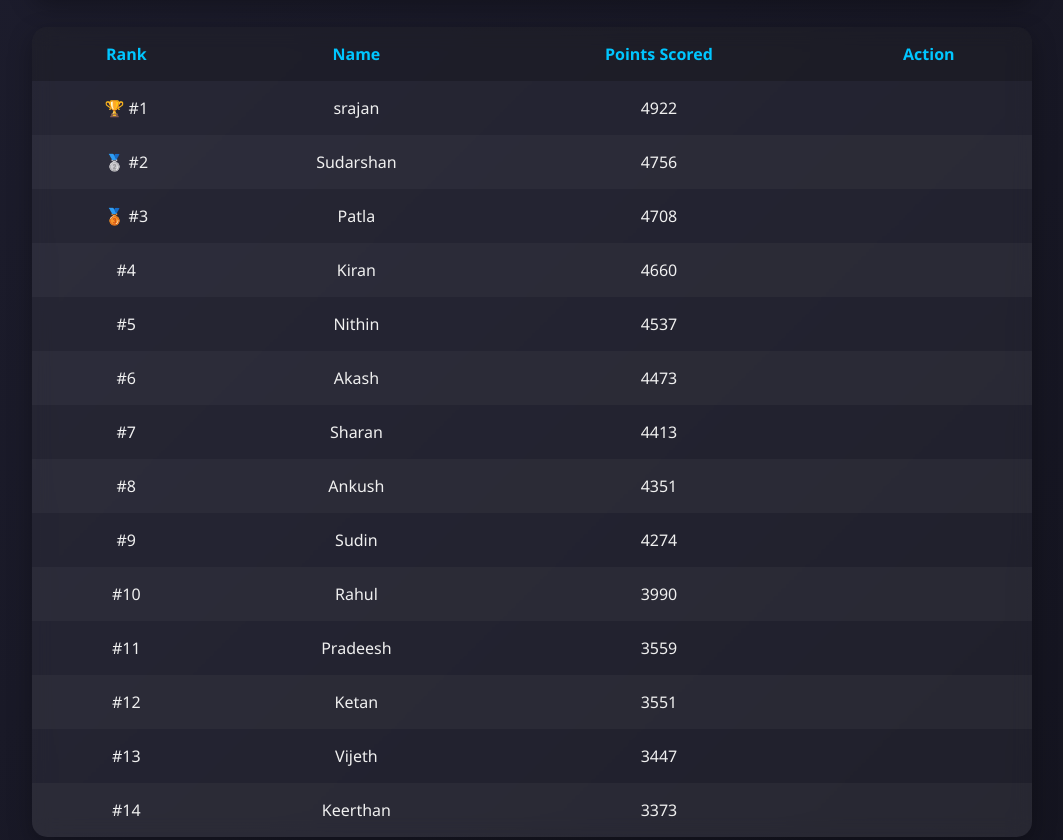
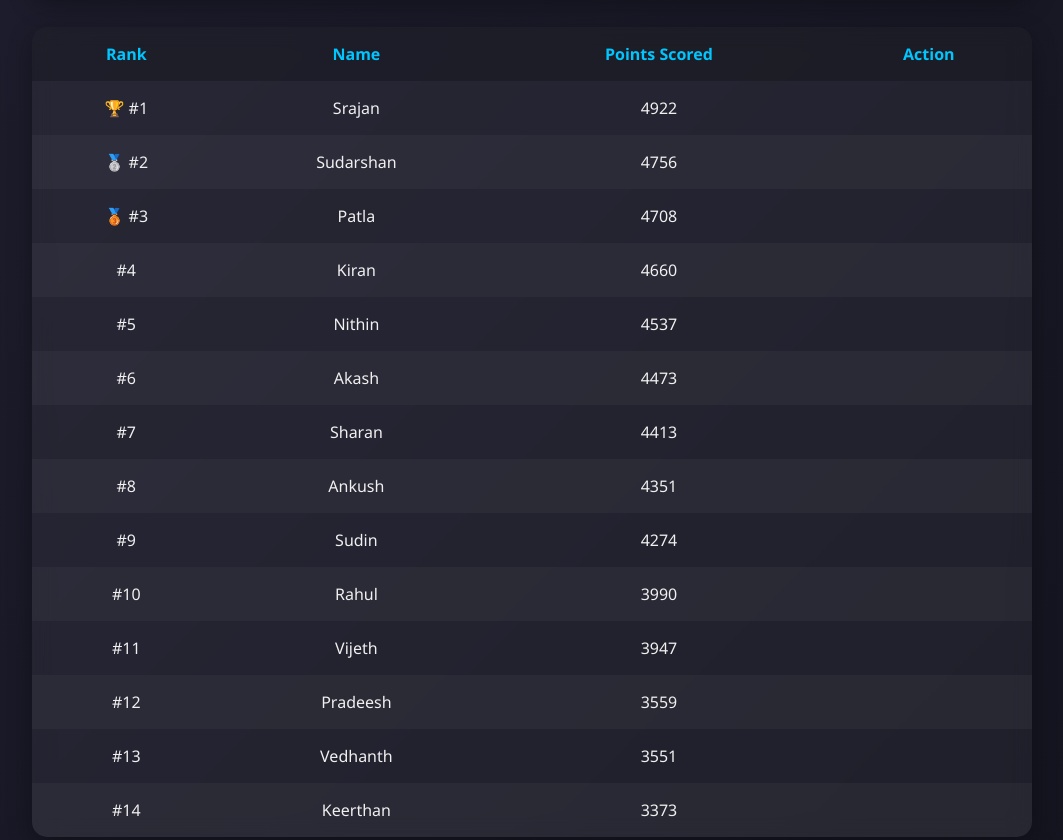
Before and after one commit to srajanpoojari01/newrepo, a plain HTML site: page index.html in a window 1280 px wide. Shown: the part 440-1280 px from the top of the page, without its empty margins (108-1171 px from the left). Drawn offline with nearby package versions, Linux system fonts and the light colour scheme.

Commit message:
Update index.html

```diff
--- a/index.html
+++ b/index.html
@@ -174,9 +174,9 @@
     const adminPassword = "admin123";
     let isAdmin = false;
     let players = [
-      { name: "srajan", points: 4922 },
+      { name: "Srajan", points: 4922 },
       { name: "Sudin", points: 4274},
-      { name: "Ketan", points: 3551 },
+      { name: "Vedhanth", points: 3551 },
       { name: "Akash", points: 4473 },
       { name: "Nithin", points: 4537 },
       { name: "Kiran", points: 4660 },
@@ -187,7 +187,7 @@
       { name: "Sudarshan", points:4756},
       { name: "Rahul", points: 3990},
       { name: "Ankush", points: 4351},
-      { name: "Vijeth", points: 3447}
+      { name: "Vijeth", points: 3947}
     ];
 
     let chart;
```
